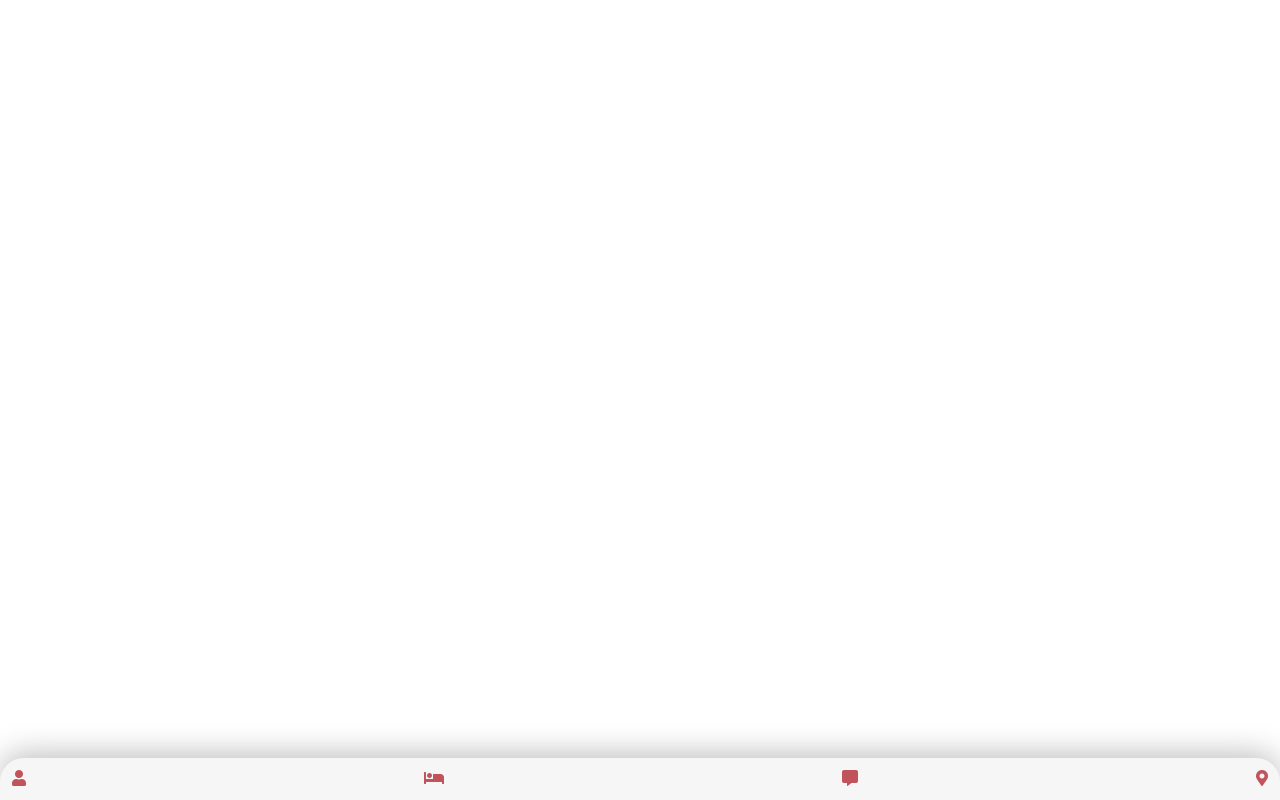
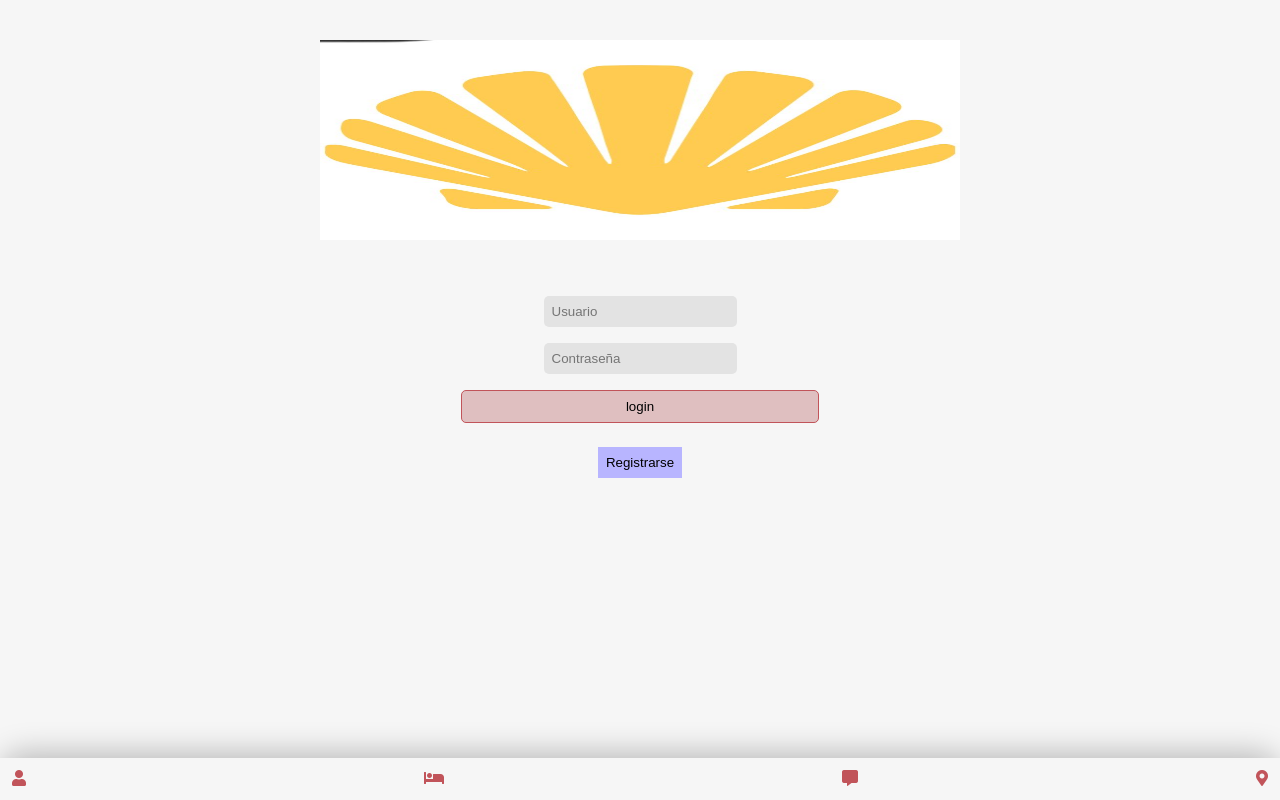
Before and after one commit to EffectiveXf5/app-freebed-santiago, a Vue app: page / in a window 1280 px wide. Built offline with nearby package versions, Linux system fonts and the light colour scheme.

Commit message:
finished login and register

```diff
--- a/src/App.vue
+++ b/src/App.vue
@@ -8,21 +8,24 @@
 
 <style>
 
-  *{
+  * {
     margin: 0;
     padding: 0;
     border: 0;
     box-sizing: border-box;
     text-decoration: none;
     list-style: none;
+    background-color: var(--secondary-color);
   }
 
   :root {
       --primary-color: #C1545A;
       --secondary-color: #F6F6F6;
       --color-icons: #C1545A;
+      --color-button: #DFBFC0;
       --complementary-color: #B8B5FF;
       --contact-color: #DFBFC0;
+      --input-color: #E3E3E3;
       --border-contact-color: #C1545A;
       --font-family: 'Redressed', cursive;
   }
--- a/src/views/Registro.vue
+++ b/src/views/Registro.vue
@@ -1,48 +1,47 @@
 <template>
   <main>
     <figure>
-      <img src="" alt="">
+      <img src="../assets/img/logo.jpg" alt="">
     </figure>
 
     <section>
-      <form v-if="activeSingUpForm">
+      <form v-if="!activeSingUpForm">
         <label>Email</label>
-        <input type="email" placeholder="Usuario...">
+        <input type="email" placeholder="Usuario">
 
         <label>Contraseña</label>
-        <input type="password" placeholder="Contraseña...">
+        <input type="password" placeholder="Contraseña">
 
-        <input type="submit" value="login">
-        <button ></button>
+        <input class="input-submit-singUp" type="submit" value="login">
+        <button class="btn-singUp" @click="activeSingUpForm = true">Registrarse</button>
       </form>
     </section>
 
     <section>
       <form v-if="activeSingUpForm">
         <label>Nombre</label>
-        <input type="text" placeholder="Nombre...">
+        <input type="text" placeholder="Nombre">
 
         <label>Apellidos</label>
         <input type="text" placeholder="Apellidos">
 
         <label>Nacionalidad</label>
-        <input type="text" placeholder="Nacionalidad...">
+        <input type="text" placeholder="Nacionalidad">
 
         <label>Email</label>
-        <input type="email" placeholder="Email...">
+        <input type="email" placeholder="Email">
 
         <label>Contraseña</label>
-        <input type="password" placeholder="Contraseña...">
+        <input type="password" placeholder="Contraseña">
 
-        <section>
-          <p>Registrarte como...</p>
-          <label for="peregrino">peregrino</label>
-          <input type="radio" id="peregrino" name="tipoCuenta" value="peregrino" checked>
-          <label for="hospedador">hospedador</label>
-          <input type="radio" id="hospedador" name="tipoCuenta" value="hospedador">
-        </section>
+        <label>Usuario o Administrador</label>
+        <select id="user" name="user">
+          <option value="USER">Peregrino</option>
+          <option value="ADMIN">Hospedador</option>
+        </select>
 
-        <input type="submit" value="logup">
+        <input class="input-submit-singIn" type="submit" value="logup">
+        <button class="btn-singIn" @click="activeSingUpForm = false">Volver a acceso</button>
       </form>
     </section>
     <Footer />
@@ -64,6 +63,63 @@ export default {
 }
 </script>
 
-<style>
+<style scoped>
+
+  main {
+    display: flex;
+    justify-content: center;
+    flex-direction: column;
+    margin: auto;
+  }
+
+  main figure {
+    width: 100vw;
+    display: flex;
+    justify-content: center;
+    padding: 5vh;
+  }
+
+  main figure img {
+    width: 50vw;
+    height: 25vh;
+  }
+
+  main section form {
+    display: flex;
+    flex-direction: column;
+    align-items: center;
+  }
+
+  main section form label {
+    display: none;
+  }
+
+  main section form input,
+  main section form select {
+    margin-top: 2vh;
+    padding: 1vh 1vh 1vh 1vh;
+    border: none;
+    background-color: var(--input-color);
+    border-radius: 5px;
+  }
+
+  main section form input:focus {
+    outline: none;
+  }
+
+  .input-submit-singUp,
+  .input-submit-singIn {
+    padding: 1vh;
+    width: 28vw;
+    background-color: var(--color-button);
+    border: 1px solid var(--primary-color);
+  }
+
+  .btn-singUp,
+  .btn-singIn {
+    margin-top: 3vh;
+    padding: 1vh;
+    background-color: var(--complementary-color);
+  }
 
 </style>
```
Also changed, not shown: src/assets/img/logo.jpg (added).
